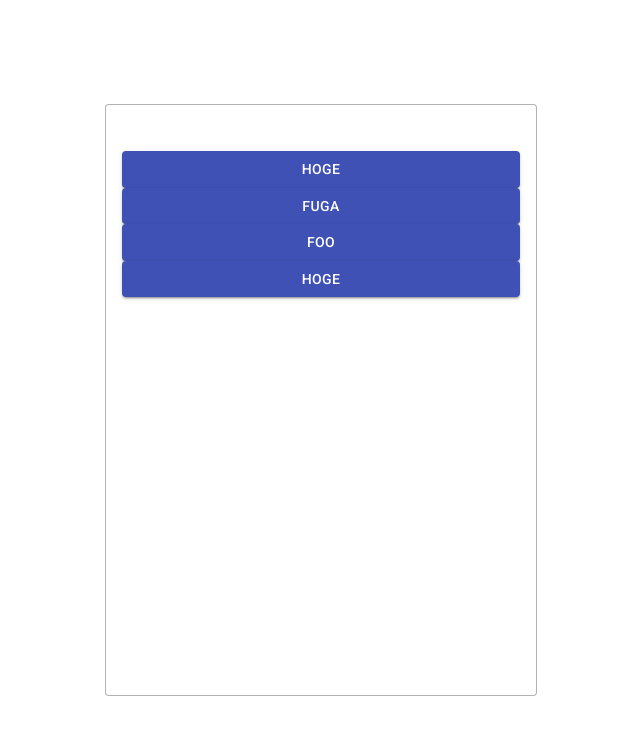
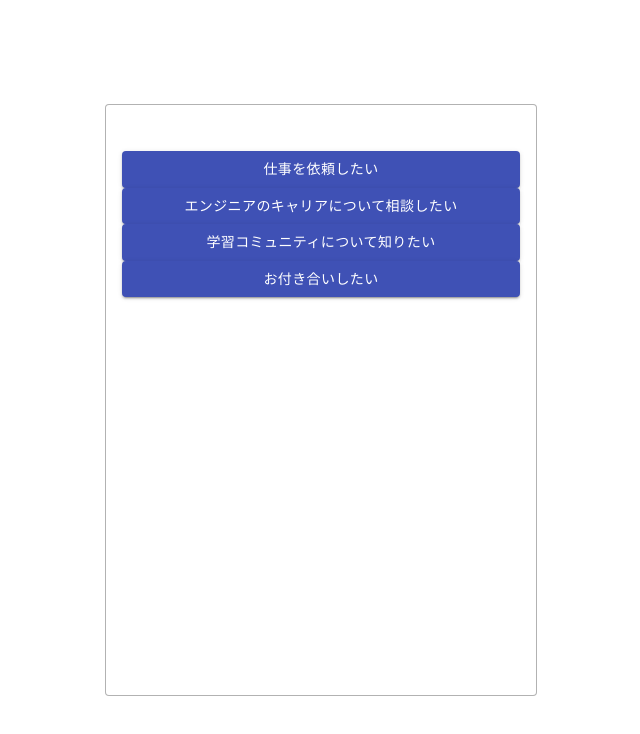
Before and after one commit to Inaba-Kenji/react-chatbot, a React (Create React App) app: page / in a window 1280 px wide. Shown: the top 734 px of the page, without its empty margins (319-959 px from the left). Built offline with nearby package versions, Linux system fonts and the light colour scheme.

Commit message:
update: react-chatbot5章　完了

```diff
--- a/src/App.jsx
+++ b/src/App.jsx
@@ -1,7 +1,7 @@
 import React from 'react';
 import defaultDataset from "./dataset";
-import './assets/styles/style.css';
-import {AnswersList} from "./components/index"
+import './assets/styles/style.css'
+import {AnswersList} from "./components/index";
 
 export default class App extends React.Component {
 
@@ -20,8 +20,8 @@
     const initDataset = this.state.dataset[this.state.currentId];
     const initAnswers = initDataset.answers;
 
-  this.setState( {
-    answers: this.initAnswers
+    this.setState({
+      answers:　initAnswers
     })
   }
 
@@ -30,17 +30,13 @@
   }
 
 
-
   render() {
-    return(
-      <div>
+    return (
         <section className="c-section">
            <div className="c-box">
              <AnswersList answers={this.state.answers} />
            </div>
-
         </section>
-      </div>
     );
   }
 }
--- a/src/components/AnswersList.jsx
+++ b/src/components/AnswersList.jsx
@@ -1,13 +1,13 @@
 import React from 'react'
 import {Answer} from './index'
 
-const AnswersList = () => {
+const AnswersList = (props) => {
+
   return(
     <div className="c-grid__answer">
-      <Answer content={"hoge"} />
-      <Answer content={"fuga"} />
-      <Answer content={"foo"} />
-      <Answer content={"hoge"} />
+      {props.answers.map((value, index) => {
+        return <Answer content={value.content} key={index.toString()} />
+      })}
     </div>
   )
 }
```
Also changed, not shown: src/dataset.js (indentation only), 1 other file (tests, documents, lock files or other folders). Lines whose indentation alone changed are shown as unchanged.
